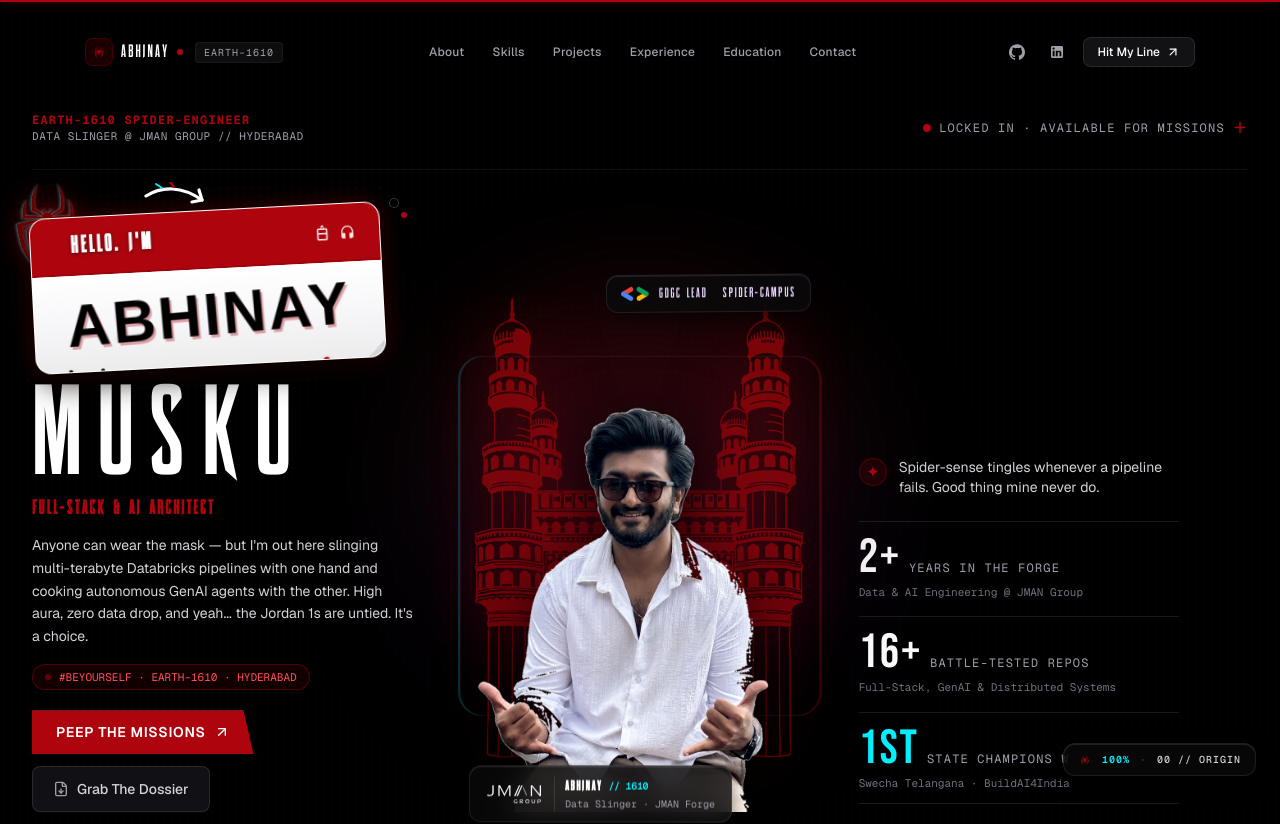
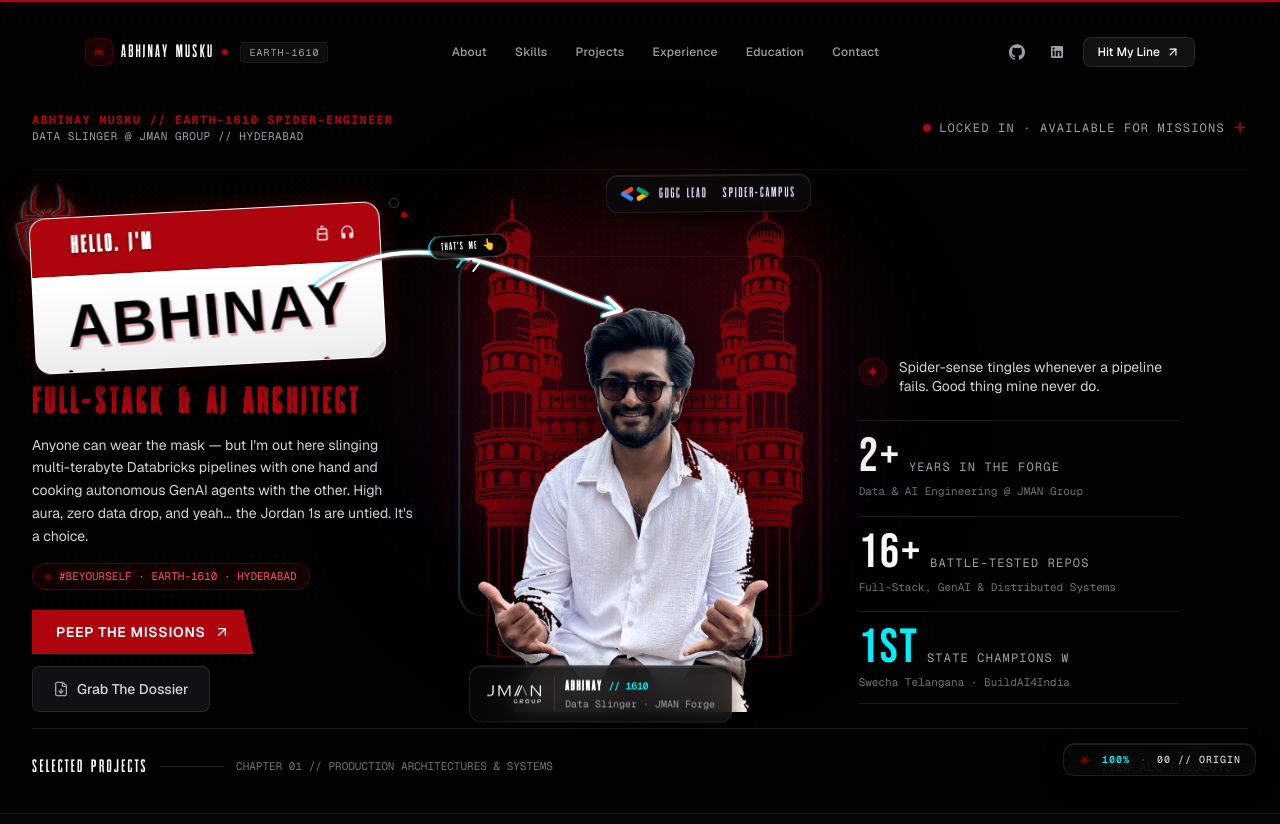
Before and after one commit to NOiD-777/Abhinay-portf, a Next.js app: page / in a window 1280 px wide. Shown: the top 824 px of the page. Built offline with nearby package versions, Linux system fonts and the light colour scheme; a web font is replaced by a local one.

Commit message:
feat(hero): connect dynamic graffiti arrow from abhinay tag to face, set top header to abhinay musku, remove musku heading, and refine cctv criminal detection & twitter narrative

```diff
--- a/src/components/layout/Navbar.tsx
+++ b/src/components/layout/Navbar.tsx
@@ -45,7 +45,7 @@ export default function Navbar() {
           <div className="w-7 h-7 flex items-center justify-center rounded-lg bg-[#ae040d]/15 border border-[#ae040d]/30 text-[#ae040d] group-hover:bg-[#ae040d]/25 transition-all duration-200">
             <SpiderIcon className="w-4 h-4 text-[#ae040d] transition-transform duration-200 group-hover:scale-125" />
           </div>
-          <span className="font-spiderman text-base sm:text-lg tracking-[0.18em] text-white">ABHINAY</span>
+          <span className="font-spiderman text-base sm:text-lg tracking-[0.16em] text-white">ABHINAY MUSKU</span>
           <span className="inline-block w-1.5 h-1.5 rounded-full bg-[#ae040d]" />
           <span className="ml-1 hidden lg:inline-block px-2 py-0.5 rounded text-[10px] font-mono tracking-widest text-zinc-400 bg-white/5 border border-white/5">
             EARTH-1610
--- a/src/components/sections/Experience.tsx
+++ b/src/components/sections/Experience.tsx
@@ -217,7 +217,7 @@ function BrihaspathiSchematic() {
       <div className="flex items-center justify-between gap-2">
         <span className="text-[10px] font-mono uppercase tracking-widest text-[#ec4899] flex items-center gap-1.5">
           <Cpu className="w-3.5 h-3.5 text-[#ec4899]" />
-          <span>EDGE SILICON // EMBEDDED VISION BLUEPRINT</span>
+          <span>EDGE SILICON // CCTV CRIMINAL DETECTION SCHEMATIC</span>
         </span>
         <span className="text-[10px] font-mono text-pink-300 px-2 py-0.5 rounded bg-pink-500/10 border border-pink-500/20">
           92% ACCURACY · TINY SILICON
@@ -226,9 +226,9 @@ function BrihaspathiSchematic() {
 
       <div className="grid grid-cols-1 sm:grid-cols-3 gap-3 text-xs">
         <div className="p-3 rounded-xl bg-black/60 border border-white/5 space-y-1">
-          <p className="font-mono text-[10px] text-zinc-400 uppercase">Camera Sensor Stream</p>
-          <p className="font-semibold text-white text-xs">Real-Time Optical Feed</p>
-          <p className="text-[11px] text-zinc-400">Continuous video input capturing live biometric verification targets</p>
+          <p className="font-mono text-[10px] text-zinc-400 uppercase">CCTV Camera Sensor Feed</p>
+          <p className="font-semibold text-white text-xs">Real-Time Street Optical Feed</p>
+          <p className="text-[11px] text-zinc-400">Continuous video input capturing live perimeter feeds to scan for criminals and threats</p>
         </div>
         <div className="p-3 rounded-xl bg-black/60 border border-pink-500/20 space-y-1">
           <p className="font-mono text-[10px] text-[#ec4899] uppercase">Inference Engine</p>
@@ -237,7 +237,7 @@ function BrihaspathiSchematic() {
         </div>
         <div className="p-3 rounded-xl bg-black/60 border border-white/5 space-y-1">
           <p className="font-mono text-[10px] text-zinc-400 uppercase">Edge Silicon Deployment</p>
-          <p className="font-semibold text-white text-xs">Embedded Biometric Verification</p>
+          <p className="font-semibold text-white text-xs">Target &amp; Criminal Flagging</p>
           <p className="text-[11px] text-zinc-400">~92% detection accuracy executing purely on constrained local chips</p>
         </div>
       </div>
--- a/src/components/sections/Hero.tsx
+++ b/src/components/sections/Hero.tsx
@@ -7,6 +7,7 @@ import { ArrowUpRight, FileDown } from "lucide-react";
 import { personal } from "@/data/personal";
 import HeroProfile from "./HeroProfile";
 import GraffitiNameTag from "@/components/ui/GraffitiNameTag";
+import SpiderDoodleArrow from "@/components/ui/SpiderDoodleArrow";
 
 export default function Hero() {
   const containerRef = useRef<HTMLElement>(null);
@@ -29,11 +30,14 @@ export default function Hero() {
       {/* Background Comic Halftone Texture */}
       <div className="absolute inset-0 halftone-dots opacity-20 pointer-events-none" />
 
+      {/* Spider-Verse Hand-Drawn Doodle Arrow: Arches directly from "ABHINAY" name tag to Abhinay's Face */}
+      <SpiderDoodleArrow />
+
       {/* Top Framing Bar */}
       <div className="relative z-20 max-w-7xl w-full mx-auto flex items-center justify-between pb-6 border-b border-white/5">
         <div className="flex flex-col text-left">
           <span className="font-mono text-[11px] sm:text-xs font-bold text-[#ae040d] tracking-widest uppercase">
-            EARTH-1610 SPIDER-ENGINEER
+            ABHINAY MUSKU // EARTH-1610 SPIDER-ENGINEER
           </span>
           <span className="font-mono text-[10px] sm:text-[11px] text-zinc-400 tracking-wider uppercase">
             DATA SLINGER @ JMAN GROUP // HYDERABAD
@@ -61,18 +65,15 @@ export default function Hero() {
           className="lg:col-span-4 xl:col-span-4 flex flex-col items-start text-left order-2 lg:order-1"
         >
           {/* Spider-Verse Graffiti "HELLO. I'M" Name Tag Badge (inspired by Into the Spider-Verse) */}
-          <div className="mb-3 pt-6" aria-label="Hello, I'm Abhinay Musku">
+          <div className="mb-2 pt-6" aria-label="Hello, I'm Abhinay Musku">
             <GraffitiNameTag />
           </div>
 
-          {/* Surname & Super Hero Architect Wordmark */}
-          <div className="space-y-1">
-            <h1 className="font-spiderman text-6xl sm:text-7xl md:text-8xl lg:text-9xl text-white tracking-[0.06em] leading-[0.88] uppercase spider-glitch-hover cursor-default">
-              MUSKU
+          {/* Super Hero Architect Wordmark (Removed giant MUSKU per user directive) */}
+          <div className="space-y-1 mt-2">
+            <h1 className="font-spiderman text-2xl sm:text-3xl lg:text-4xl text-[#ae040d] tracking-[0.12em] uppercase font-bold spider-glitch-hover cursor-default">
+              FULL-STACK &amp; AI ARCHITECT
             </h1>
-            <p className="font-spiderman text-base sm:text-lg md:text-xl text-[#ae040d] tracking-[0.12em] uppercase font-bold">
-              FULL-STACK &amp; AI ARCHITECT
-            </p>
           </div>
 
           {/* Editorial Paragraph */}
--- a/src/components/sections/HeroProfile.tsx
+++ b/src/components/sections/HeroProfile.tsx
@@ -38,6 +38,13 @@ export default function HeroProfile() {
               />
             </div>
           </div>
+
+          {/* Target Anchor for the Spider-Doodle Arrow (Positioned Directly at Abhinay's Face) */}
+          <div
+            id="hero-face-target"
+            className="absolute top-[22%] left-[45%] w-4 h-4 pointer-events-none z-20"
+            aria-hidden="true"
+          />
 
           {/* User Portrait Cutout */}
           <Image
--- a/src/components/sections/Projects.tsx
+++ b/src/components/sections/Projects.tsx
@@ -17,8 +17,8 @@ const PROJECT_FLOWS: Record<string, { steps: string[]; badge: string }> = {
     steps: ["Opportunity Telemetry", "Tool Calling", "Pydantic Schemas", "Automated Dispatch"],
   },
   "twitter-sentiment-analysis": {
-    badge: "NLP CLASSIFIER",
-    steps: ["Social Ingestion", "Tokenization", "RoBERTa Inference", "Real-Time Sentiment"],
+    badge: "SPIDER-RADAR // NLP",
+    steps: ["1.6M Social Stream", "NLTK Tokenizer", "Classifier Benchmark", "City Sentiment Decoded"],
   },
   "upi-offline-vault": {
     badge: "CRYPTOGRAPHIC PROTOCOL",
@@ -28,9 +28,13 @@ const PROJECT_FLOWS: Record<string, { steps: string[]; badge: string }> = {
     badge: "SPATIAL INTERFACE",
     steps: ["Next.js 16", "Turbopack", "GSAP & Motion", "Earth-1610 Glitch"],
   },
+  "face-recognition-edge": {
+    badge: "CCTV SURVEILLANCE",
+    steps: ["Live CCTV Stream", "Skip-Frame Queue", "FastAPI Engine", "Identify Criminals @ 92%"],
+  },
   "edge-biometric-vision": {
-    badge: "EDGE SILICON",
-    steps: ["Camera Sensor", "Skip-Frame Queue", "FastAPI Engine", "Edge Chip @ 92%"],
+    badge: "CCTV SURVEILLANCE",
+    steps: ["Live CCTV Stream", "Skip-Frame Queue", "FastAPI Engine", "Identify Criminals @ 92%"],
   },
 };
 
@@ -52,10 +56,10 @@ export default function Projects() {
             <span>MISSIONS &amp; DISPATCHES</span>
           </p>
           <h2 className="font-spiderman text-4xl sm:text-6xl text-white tracking-[0.06em] spider-glitch-hover cursor-default">
-            FEATURED SYSTEMS &amp; CASE STUDIES
+            THE MISSIONS &amp; TROPHIES
           </h2>
           <p className="text-zinc-300 text-sm sm:text-base max-w-prose font-normal leading-relaxed">
-            Every project is a mission to solve what matters: cultural preservation with AI, high-throughput social telemetry, and offline-first finance.
+            Real battle-tested systems shipped to production: 1st place state hackathons, Databricks financial lakehouses, CCTV criminal detection, and autonomous AI swarms with maximum aura.
           </p>
         </div>
 
--- a/src/components/ui/GraffitiNameTag.tsx
+++ b/src/components/ui/GraffitiNameTag.tsx
@@ -17,29 +17,6 @@ export default function GraffitiNameTag({ className = "" }: { className?: string
             className="object-contain filter contrast-125"
           />
         </div>
-      </div>
-
-      {/* Doodled Street-Art Curved Arrow & Splatters */}
-      <div className="absolute -top-7 left-24 sm:left-28 pointer-events-none z-20">
-        <svg width="68" height="32" viewBox="0 0 68 32" fill="none" className="text-white">
-          {/* Curved Graffiti Arrow */}
-          <path
-            d="M2 14 C18 4, 38 4, 58 18"
-            stroke="currentColor"
-            strokeWidth="3.2"
-            strokeLinecap="round"
-          />
-          <path
-            d="M48 20 L58 18 L55 8"
-            stroke="currentColor"
-            strokeWidth="3.2"
-            strokeLinecap="round"
-            strokeLinejoin="round"
-          />
-          {/* Action / Energy Accent Lines */}
-          <path d="M12 2 L18 6" stroke="#00f0ff" strokeWidth="2" strokeLinecap="round" />
-          <path d="M26 0 L30 5" stroke="#ae040d" strokeWidth="2.2" strokeLinecap="round" />
-        </svg>
       </div>
 
       {/* Spray Splatter Droplets (Top Right & Edges) */}
@@ -84,7 +61,7 @@ export default function GraffitiNameTag({ className = "" }: { className?: string
             <div className="absolute inset-0 halftone-dots opacity-15 pointer-events-none" />
 
             {/* Street Tagged Name */}
-            <div className="relative z-10 text-center">
+            <div id="hero-name-tag" className="relative z-10 text-center">
               <span className="font-brush text-4xl sm:text-5xl md:text-6xl text-black font-black tracking-wider block -rotate-2 select-none filter drop-shadow-[2px_3px_0px_rgba(174,4,13,0.35)]">
                 ABHINAY
               </span>
--- /dev/null
+++ b/src/components/ui/SpiderDoodleArrow.tsx
@@ -0,0 +1,229 @@
+"use client";
+
+import { useEffect, useState, useRef } from "react";
+
+export default function SpiderDoodleArrow() {
+  const [coords, setCoords] = useState<{
+    startX: number;
+    startY: number;
+    endX: number;
+    endY: number;
+    midX: number;
+    midY: number;
+    visible: boolean;
+  }>({
+    startX: 0,
+    startY: 0,
+    endX: 0,
+    endY: 0,
+    midX: 0,
+    midY: 0,
+    visible: false,
+  });
+
+  const svgRef = useRef<SVGSVGElement>(null);
+
+  useEffect(() => {
+    const updateCoords = () => {
+      const nameTagEl = document.getElementById("hero-name-tag");
+      const faceTargetEl = document.getElementById("hero-face-target");
+      const svgEl = svgRef.current;
+
+      if (!nameTagEl || !faceTargetEl || !svgEl) return;
+
+      const svgRect = svgEl.getBoundingClientRect();
+      const nameRect = nameTagEl.getBoundingClientRect();
+      const faceRect = faceTargetEl.getBoundingClientRect();
+
+      // Start from the top right of the "ABHINAY" name tag on the sticker
+      const startX = nameRect.right - svgRect.left - (nameRect.width > 200 ? 35 : 10);
+      const startY = nameRect.top - svgRect.top + 8;
+
+      // End directly at the left edge of Abhinay's face in the cutout portrait
+      const endX = faceRect.left - svgRect.left + 2;
+      const endY = faceRect.top - svgRect.top + 4;
+
+      // Midpoint along the flight path for the comic sticker badge
+      const midX = (startX + endX) / 2;
+      const midY = Math.min(startY, endY) - 32;
+
+      setCoords({
+        startX,
+        startY,
+        endX,
+        endY,
+        midX,
+        midY,
+        visible: true,
+      });
+    };
+
+    updateCoords();
+    const t1 = setTimeout(updateCoords, 100);
+    const t2 = setTimeout(updateCoords, 400);
+    const t3 = setTimeout(updateCoords, 1000);
+
+    window.addEventListener("resize", updateCoords);
+    window.addEventListener("scroll", updateCoords, { passive: true });
+
+    return () => {
+      clearTimeout(t1);
+      clearTimeout(t2);
+      clearTimeout(t3);
+      window.removeEventListener("resize", updateCoords);
+      window.removeEventListener("scroll", updateCoords);
+    };
+  }, []);
+
+  if (!coords.visible) {
+    return (
+      <svg
+        ref={svgRef}
+        aria-hidden="true"
+        className="absolute inset-0 w-full h-full pointer-events-none z-30 overflow-visible opacity-0"
+      />
+    );
+  }
+
+  const { startX, startY, endX, endY, midX, midY } = coords;
+  const dx = endX - startX;
+  const dy = endY - startY;
+
+  // Compute smooth curved control points with high comic energy
+  let cp1X: number, cp1Y: number, cp2X: number, cp2Y: number;
+  let arrowAngle: number;
+
+  if (dx > 0) {
+    // Desktop layout: Face is to the right of the name tag
+    const archHeight = Math.max(35, Math.min(80, dx * 0.22));
+    cp1X = startX + dx * 0.35;
+    cp1Y = Math.min(startY, endY) - archHeight - 12;
+    cp2X = startX + dx * 0.75;
+    cp2Y = endY - 18;
+
+    arrowAngle = Math.atan2(endY - cp2Y, endX - cp2X);
+  } else {
+    // Mobile layout: Portrait is stacked above the name tag
+    cp1X = startX + 20;
+    cp1Y = startY - Math.abs(dy) * 0.5;
+    cp2X = endX - 25;
+    cp2Y = endY + Math.abs(dy) * 0.25;
+
+    arrowAngle = Math.atan2(endY - cp2Y, endX - cp2X);
+  }
+
+  const pathD = `M ${startX} ${startY} C ${cp1X} ${cp1Y}, ${cp2X} ${cp2Y}, ${endX} ${endY}`;
+
+  // Arrowhead points (length 18, spread 12)
+  const headLength = 18;
+  const headAngleOffset = Math.PI / 6; // 30 degrees
+  const barb1X = endX - headLength * Math.cos(arrowAngle - headAngleOffset);
+  const barb1Y = endY - headLength * Math.sin(arrowAngle - headAngleOffset);
+  const barb2X = endX - headLength * Math.cos(arrowAngle + headAngleOffset);
+  const barb2Y = endY - headLength * Math.sin(arrowAngle + headAngleOffset);
+
+  return (
+    <svg
+      ref={svgRef}
+      aria-hidden="true"
+      className="absolute inset-0 w-full h-full pointer-events-none z-30 overflow-visible"
+    >
+      <defs>
+        {/* Glow filter for Spider-Verse chromatic effect */}
+        <filter id="spider-arrow-glow" x="-20%" y="-20%" width="140%" height="140%">
+          <feDropShadow dx="-2" dy="0" stdDeviation="1.5" floodColor="#00f0ff" floodOpacity="0.8" />
+          <feDropShadow dx="2" dy="1" stdDeviation="1.5" floodColor="#ae040d" floodOpacity="0.8" />
+        </filter>
+      </defs>
+
+      {/* Cyan Shadow Offset Stroke (Spider-Verse Glitch) */}
+      <path
+        d={pathD}
+        fill="none"
+        stroke="#00f0ff"
+        strokeWidth="3"
+        strokeLinecap="round"
+        transform="translate(-2, 1)"
+        opacity="0.75"
+      />
+
+      {/* Red Shadow Offset Stroke (Spider-Verse Glitch) */}
+      <path
+        d={pathD}
+        fill="none"
+        stroke="#ae040d"
+        strokeWidth="3.2"
+        strokeLinecap="round"
+        transform="translate(2, -1)"
+        opacity="0.85"
+      />
+
+      {/* Main Hand-Drawn Chalk White Stroke */}
+      <path
+        d={pathD}
+        fill="none"
+        stroke="#ffffff"
+        strokeWidth="3.6"
+        strokeLinecap="round"
+        filter="url(#spider-arrow-glow)"
+      />
+
+      {/* Arrowhead Cyan Offset */}
+      <path
+        d={`M ${barb1X} ${barb1Y} L ${endX} ${endY} L ${barb2X} ${barb2Y}`}
+        fill="none"
+        stroke="#00f0ff"
+        strokeWidth="3.2"
+        strokeLinecap="round"
+        strokeLinejoin="round"
+        transform="translate(-2, 1)"
+        opacity="0.75"
+      />
+
+      {/* Arrowhead Red Offset */}
+      <path
+        d={`M ${barb1X} ${barb1Y} L ${endX} ${endY} L ${barb2X} ${barb2Y}`}
+        fill="none"
+        stroke="#ae040d"
+        strokeWidth="3.4"
+        strokeLinecap="round"
+        strokeLinejoin="round"
+        transform="translate(2, -1)"
+        opacity="0.85"
+      />
+
+      {/* Arrowhead Main White Tip */}
+      <path
+        d={`M ${barb1X} ${barb1Y} L ${endX} ${endY} L ${barb2X} ${barb2Y}`}
+        fill="none"
+        stroke="#ffffff"
+        strokeWidth="3.8"
+        strokeLinecap="round"
+        strokeLinejoin="round"
+        filter="url(#spider-arrow-glow)"
+      />
+
+      {/* Comic Energy Action Ticks (//) along the curve */}
+      <g transform={`translate(${midX}, ${midY + 14})`} opacity="0.9">
+        <line x1="-12" y1="0" x2="-6" y2="-8" stroke="#00f0ff" strokeWidth="2.2" strokeLinecap="round" />
+        <line x1="-4" y1="2" x2="2" y2="-6" stroke="#ae040d" strokeWidth="2.4" strokeLinecap="round" />
+        <line x1="4" y1="4" x2="10" y2="-4" stroke="#ffffff" strokeWidth="2" strokeLinecap="round" />
+      </g>
+
+      {/* Street Art "THAT'S ME 👆" Comic Label Badge */}
+      <foreignObject
+        x={midX - 55}
+        y={midY - 18}
+        width="110"
+        height="36"
+        className="overflow-visible pointer-events-none"
+      >
+        <div className="flex items-center justify-center">
+          <span className="font-spiderman text-[10px] sm:text-[11px] text-white tracking-widest uppercase bg-black/85 px-2.5 py-0.5 rounded-full border border-white/20 shadow-[-2px_0_0_rgba(0,240,255,0.7),2px_0_0_rgba(174,4,13,0.85)] -rotate-3 select-none">
+            THAT&apos;S ME 👆
+          </span>
+        </div>
+      </foreignObject>
+    </svg>
+  );
+}
--- a/src/data/experience.ts
+++ b/src/data/experience.ts
@@ -68,7 +68,7 @@ export const experiences: Experience[] = [
   {
     company: "Brihaspathi Technologies Limited",
     location: "Hyderabad, India",
-    chapter: "CHAPTER 03 // SQUEEZING AI ONTO TINY EDGE CHIPS",
+    chapter: "CHAPTER 03 // CCTV SURVEILLANCE & EDGE CRIMINAL DETECTION",
     accentColor: "#ec4899",
     roles: [
       {
@@ -76,10 +76,10 @@ export const experiences: Experience[] = [
         type: "Internship",
         period: "Aug 2025 – Sep 2025",
         mission:
-          "Fitting heavy-duty computer vision models onto tiny low-resource edge silicon. It's like doing a backflip through a keyhole — pure venom blast efficiency.",
+          "Turning standard CCTV cameras into spider-vision: building real-time biometric and computer vision pipelines on edge hardware to identify criminals and keep the streets safe.",
         milestones: [
-          "Shipped async FastAPI & OpenCV microservices pulling ~92% biometric detection accuracy directly on constrained edge chips.",
-          "Chopped CPU load by 35% using custom skip-frame batching tricks — maximum performance, minimum silicon heat.",
+          "Shipped async FastAPI & OpenCV surveillance microservices pulling ~92% accuracy directly on constrained edge chips to identify criminals in real-time.",
+          "Chopped CPU load by 35% using custom skip-frame batching tricks — maximum detection speed, zero hardware melting.",
         ],
       },
     ],
```
Also changed, not shown: src/data/projects.ts (+12 -12 lines).
